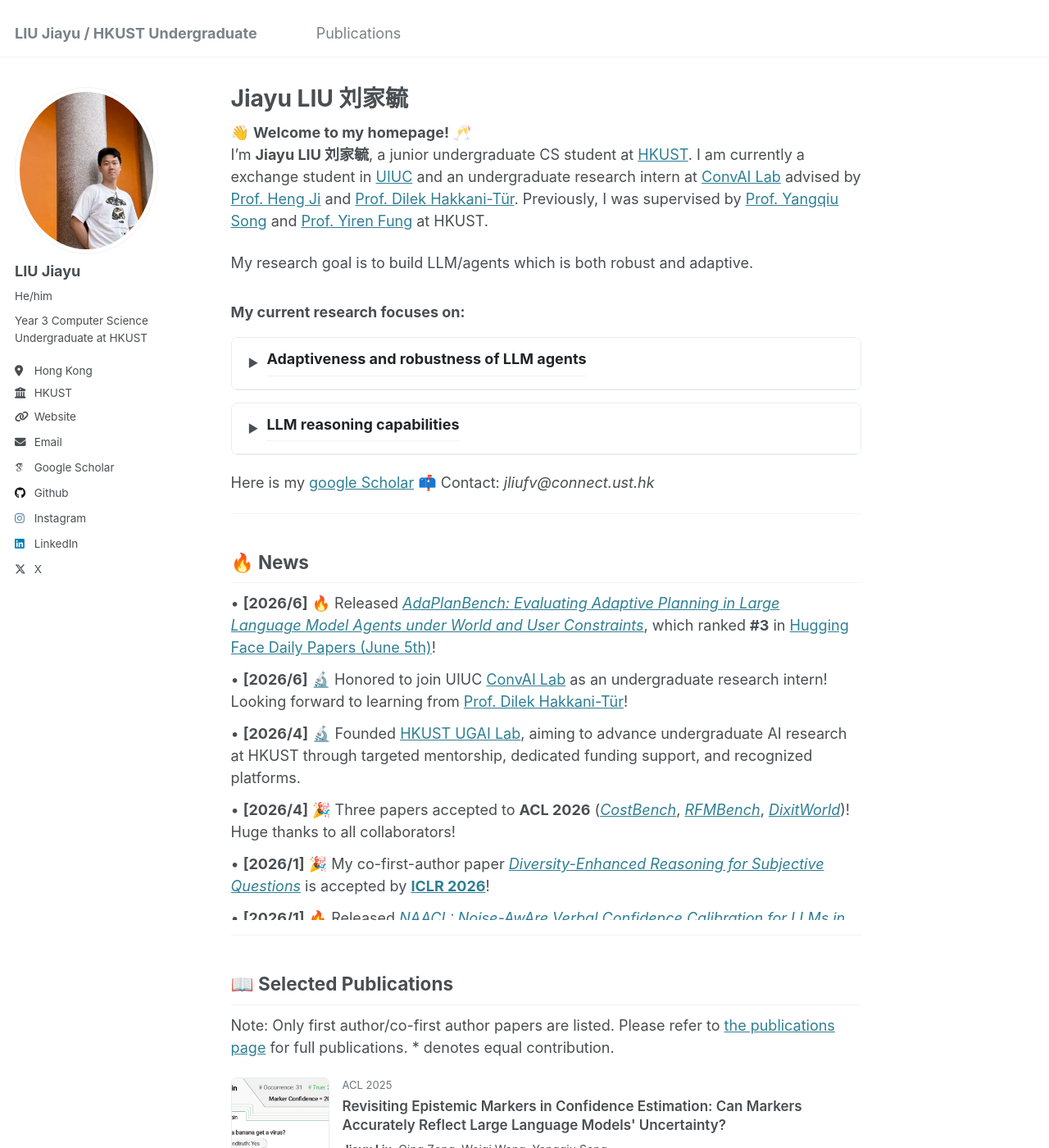
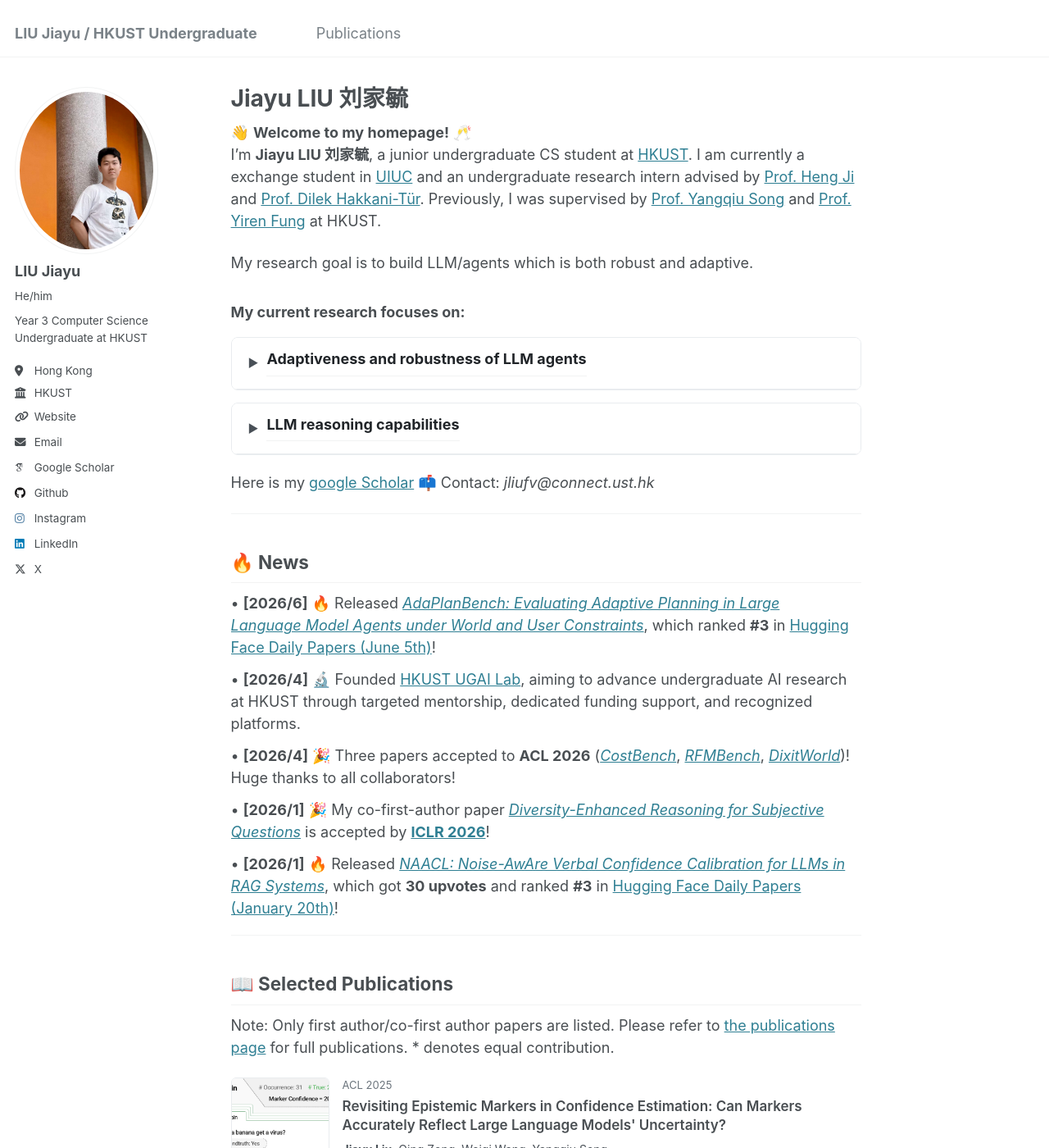
Before and after one commit to JiayuJeff/JiayuJeff.github.io, a Jekyll site: the page built from _pages/about.md, in a window 1280 px wide and 1400 px high. Shown: the whole window at 82% size. Built offline with Jekyll 4.4.1, drawn with Linux system fonts in a browser that asks for light colours; some web fonts are replaced.

Commit message:
Update intro with dual advisors, remove ConvAI Lab mention

```diff
--- a/_pages/about.md
+++ b/_pages/about.md
@@ -9,7 +9,7 @@ redirect_from:
 ---
 
 👋 **Welcome to my homepage!** 🥂
-I’m **Jiayu LIU 刘家毓**, a junior undergraduate CS student at [HKUST](https://hkust.edu.hk/). I am currently a exchange student in [UIUC](https://illinois.edu/) and an undergraduate research intern at [ConvAI Lab](https://uiuc-conversational-ai-lab.github.io/) advised by [Prof. Heng Ji](https://blender.cs.illinois.edu/hengji.html) and [Prof. Dilek Hakkani-Tür](https://siebelschool.illinois.edu/about/people/all-faculty/dilek). Previously, I was supervised by [Prof. Yangqiu Song](https://www.cse.ust.hk/~yqsong/) and [Prof. Yiren Fung](https://mayrfung.github.io/) at HKUST.
+I’m **Jiayu LIU 刘家毓**, a junior undergraduate CS student at [HKUST](https://hkust.edu.hk/). I am currently a exchange student in [UIUC](https://illinois.edu/) and an undergraduate research intern advised by [Prof. Heng Ji](https://blender.cs.illinois.edu/hengji.html) and [Prof. Dilek Hakkani-Tür](https://siebelschool.illinois.edu/about/people/all-faculty/dilek). Previously, I was supervised by [Prof. Yangqiu Song](https://www.cse.ust.hk/~yqsong/) and [Prof. Yiren Fung](https://mayrfung.github.io/) at HKUST.
 
 My research goal is to build LLM/agents which is both robust and adaptive.
 
@@ -171,7 +171,6 @@ Here is my [google Scholar](https://scholar.google.com/citations?user=PIQxhfMAAA
 
 <div class="news-container">
   <div class="news-item">• <strong>[2026/6]</strong> 🔥 Released <a href="https://huggingface.co/papers/2606.05622"><em>AdaPlanBench: Evaluating Adaptive Planning in Large Language Model Agents under World and User Constraints</em></a>, which ranked <strong>#3</strong> in <a href="https://huggingface.co/papers/date/2026-06-05">Hugging Face Daily Papers (June 5th)</a>!</div>
-  <div class="news-item">• <strong>[2026/6]</strong> 🔬 Honored to join UIUC <a href="https://uiuc-conversational-ai-lab.github.io/">ConvAI Lab</a> as an undergraduate research intern! Looking forward to learning from <a href="https://siebelschool.illinois.edu/about/people/all-faculty/dilek">Prof. Dilek Hakkani-Tür</a>!</div>
   <div class="news-item">• <strong>[2026/4]</strong> 🔬 Founded <a href="https://github.com/HKUST-UGAIL">HKUST UGAI Lab</a>, aiming to advance undergraduate AI research at HKUST through targeted mentorship, dedicated funding support, and recognized platforms.</div>
   <div class="news-item">• <strong>[2026/4]</strong> 🎉 Three papers accepted to <strong>ACL 2026</strong> (<a href="https://arxiv.org/pdf/2511.02734v1"><em>CostBench</em></a>, <a href="https://arxiv.org/pdf/2506.17114"><em>RFMBench</em></a>, <a href="https://arxiv.org/abs/2510.10117"><em>DixitWorld</em></a>)! Huge thanks to all collaborators!</div>
   <div class="news-item">• <strong>[2026/1]</strong> 🎉 My co-first-author paper <a href="https://openreview.net/forum?id=1Bf0tToGT1"><em>Diversity-Enhanced Reasoning for Subjective Questions</em></a> is accepted by <a href="https://iclr.cc/"><strong>ICLR 2026</strong></a>!</div>
```
